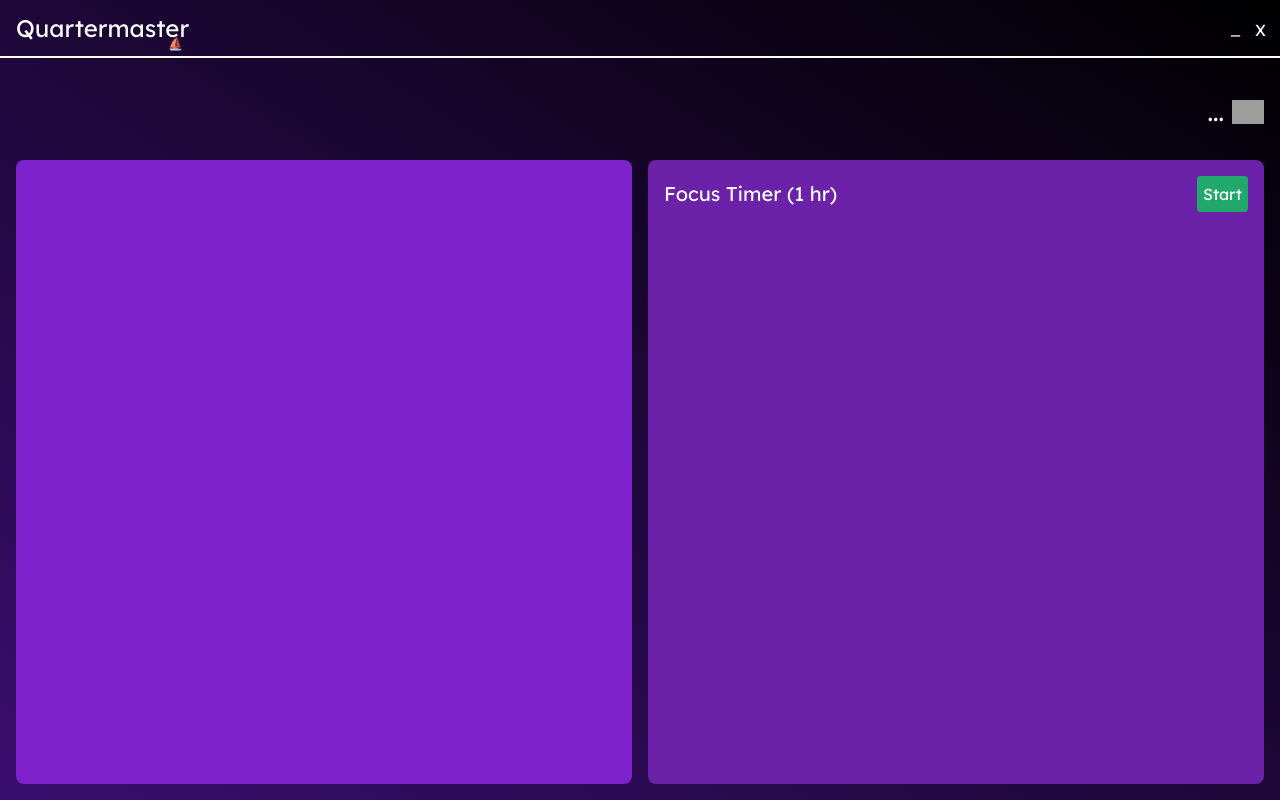
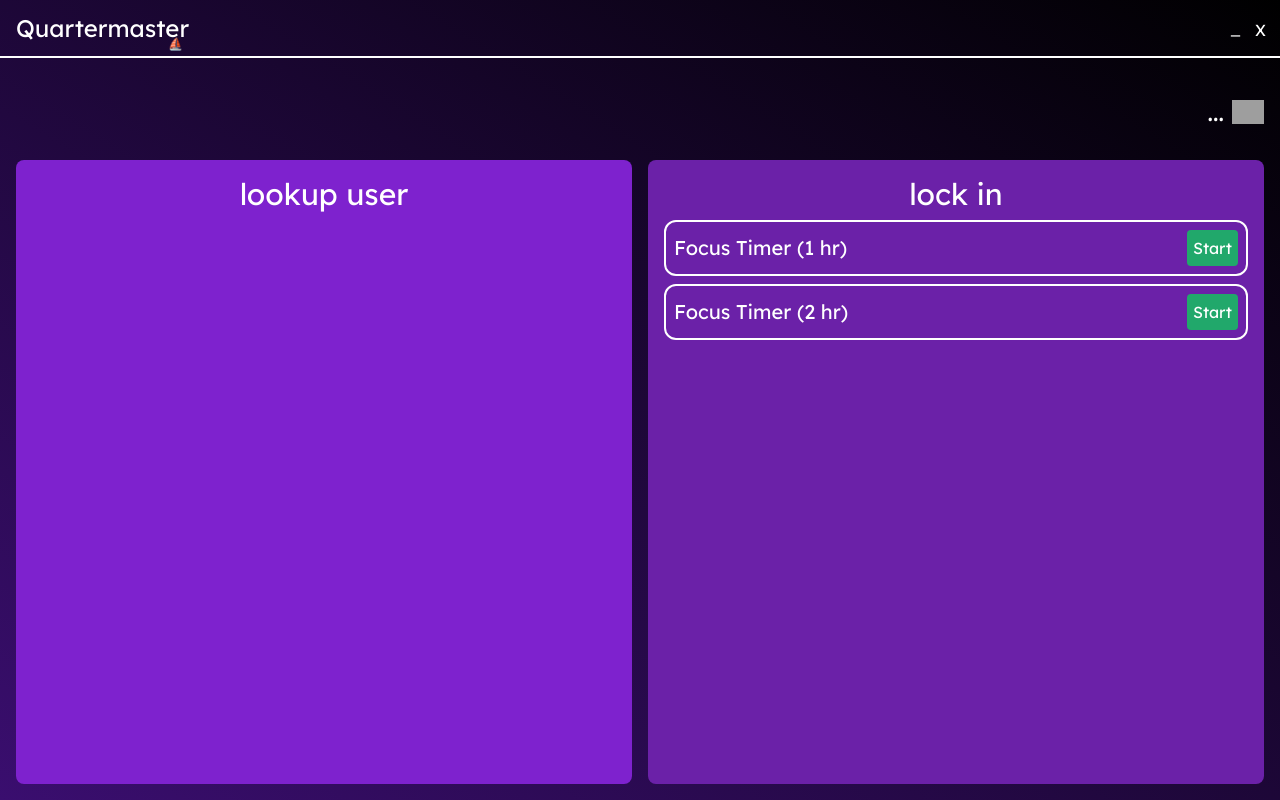
Before and after one commit to ByzantineProcess/quartermaster, a website: page ui/index.html in a window 1280 px wide. Drawn offline with Linux system fonts and the light colour scheme; grey boxes are pictures that could not be loaded; a web font is replaced by a local one.

Commit message:
just gotta finish this

```diff
--- a/ui/index.html
+++ b/ui/index.html
@@ -40,12 +40,21 @@
         </div>
         <div class="flex justify-between space-x-4 rounded-lg p-4 h-full flex-grow pointer-events-auto">
             <div class="w-1/2 bg-purple-700 rounded-lg p-4">
-
+                <div class="flex flex-row items-center w-full justify-center">
+                    <h1 class="text-3xl">lookup user</h1>
+                </div>
             </div>
             <div class="w-1/2 bg-purple-800 rounded-lg p-4">
-                <div class="flex flex-row items-center w-full justify-between">
+                <div class="flex flex-row items-center w-full justify-center">
+                    <h1 class="text-3xl">lock in</h1>
+                </div>
+                <div class="flex flex-row items-center w-full justify-between rounded-xl border-2 border-white p-2 mt-2">
                     <h3 class="text-xl">Focus Timer (1 hr)</h3>
                     <button class="bg-some-accent rounded p-1.5 ml-2 hover:underline" onclick="pywebview.api.focusTime()">Start</button>
+                </div>
+                <div class="flex flex-row items-center w-full justify-between rounded-xl border-2 border-white p-2 mt-2">
+                    <h3 class="text-xl">Focus Timer (2 hr)</h3>
+                    <button class="bg-some-accent rounded p-1.5 ml-2 hover:underline" onclick="pywebview.api.focusTime2()">Start</button>
                 </div>
             </div>
         </div>
```
Also changed, not shown: ui/tw.css, 1 other file.
